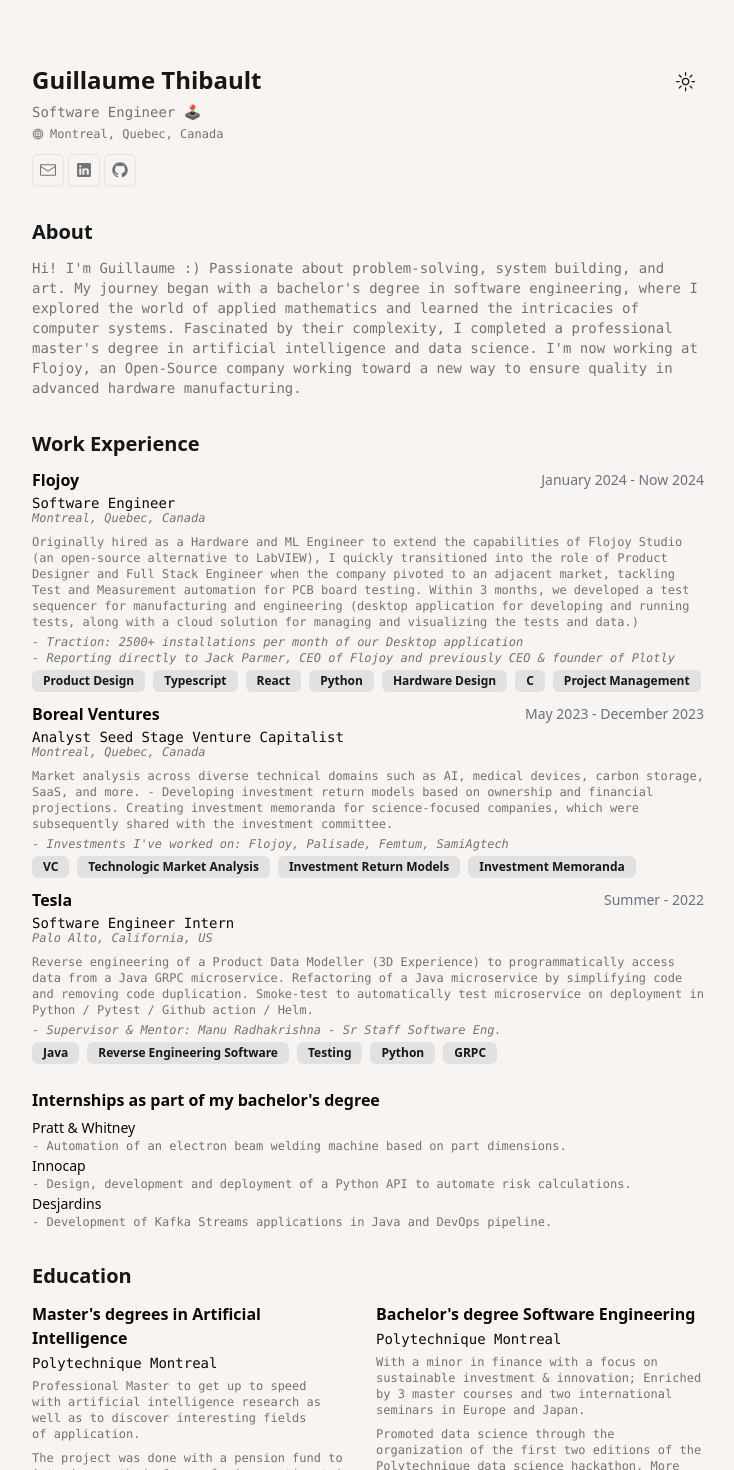
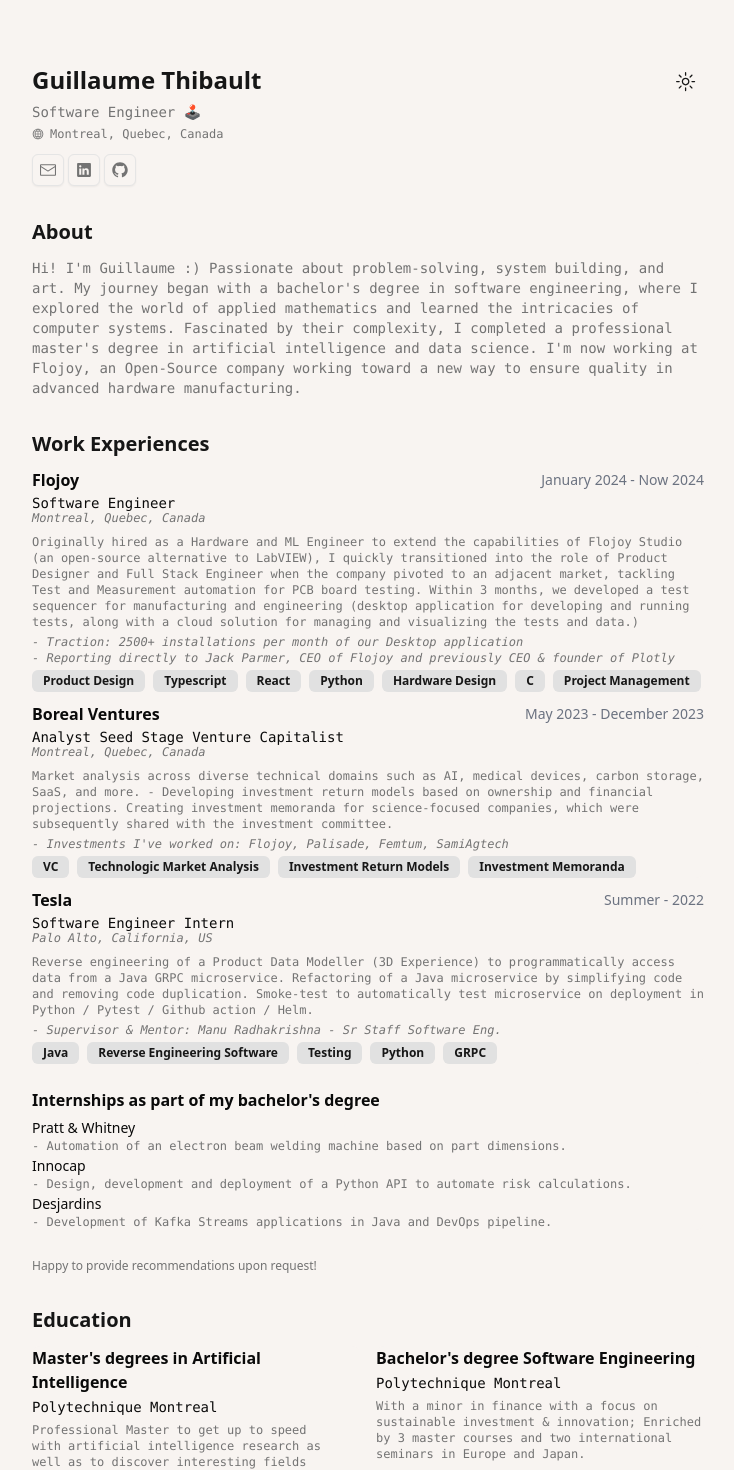
Before and after one commit to LatentDream/guillaume.sh, a React (Vite) app: page / in a window 1280 px wide. Shown: the top 1470 px of the page, without its empty margins (272-1006 px from the left). Built offline with nearby package versions, Linux system fonts and the light colour scheme; a web font is replaced by a local one.

Commit message:
fix: convert to pdf issue

```diff
--- a/src/App.css
+++ b/src/App.css
@@ -31,3 +31,5 @@
     animation: logo-spin infinite 20s linear;
   }
 }
+
+@page { size: auto;  margin: 0mm; }
--- a/src/routes/cv/cv.tsx
+++ b/src/routes/cv/cv.tsx
@@ -205,6 +205,12 @@
               <a href={`mailto:guillaume.thibault.98@proton.me`}>
                 <span className="underline">guillaume.thibault.98@proton.me</span>
               </a>
+              <a href={`https://www.linkedin.com/in/guillaume-thibault/`}>
+                <span className="underline">linkedin.com/in/guillaume-thibault</span>
+              </a>
+              <a href={`https://github.com/latentDream/`}>
+                <span className="underline">github.com/latentDream/</span>
+              </a>
             </div>
           </div>
           <ThemeToggle />
@@ -216,7 +222,7 @@
           </p>
         </Section>
         <Section>
-          <h2 className="text-xl font-bold">Work Experience</h2>
+          <h2 className="text-xl font-bold">Work Experiences</h2>
           {work.map((work) => {
             return (
               <Card key={work.company}>
@@ -281,6 +287,7 @@
               </Card>
             </Section>
           )}
+          <p className="mt-4 text-xs text-muted-foreground"> Happy to provide recommendations upon request! </p>
         </Section>
         <Section>
           <h2 className="text-xl font-bold">Education</h2>
```
Also changed, not shown: 1 other file (tests, documents, lock files or other folders).
